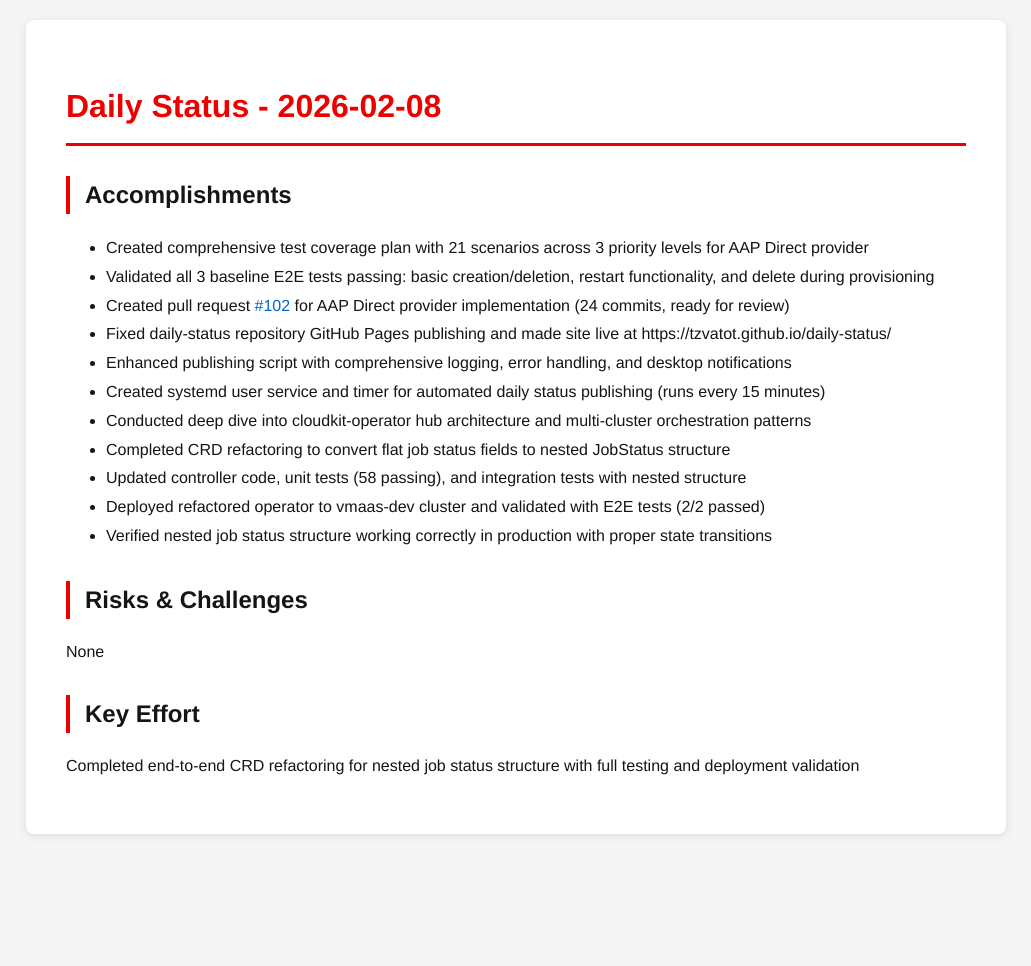
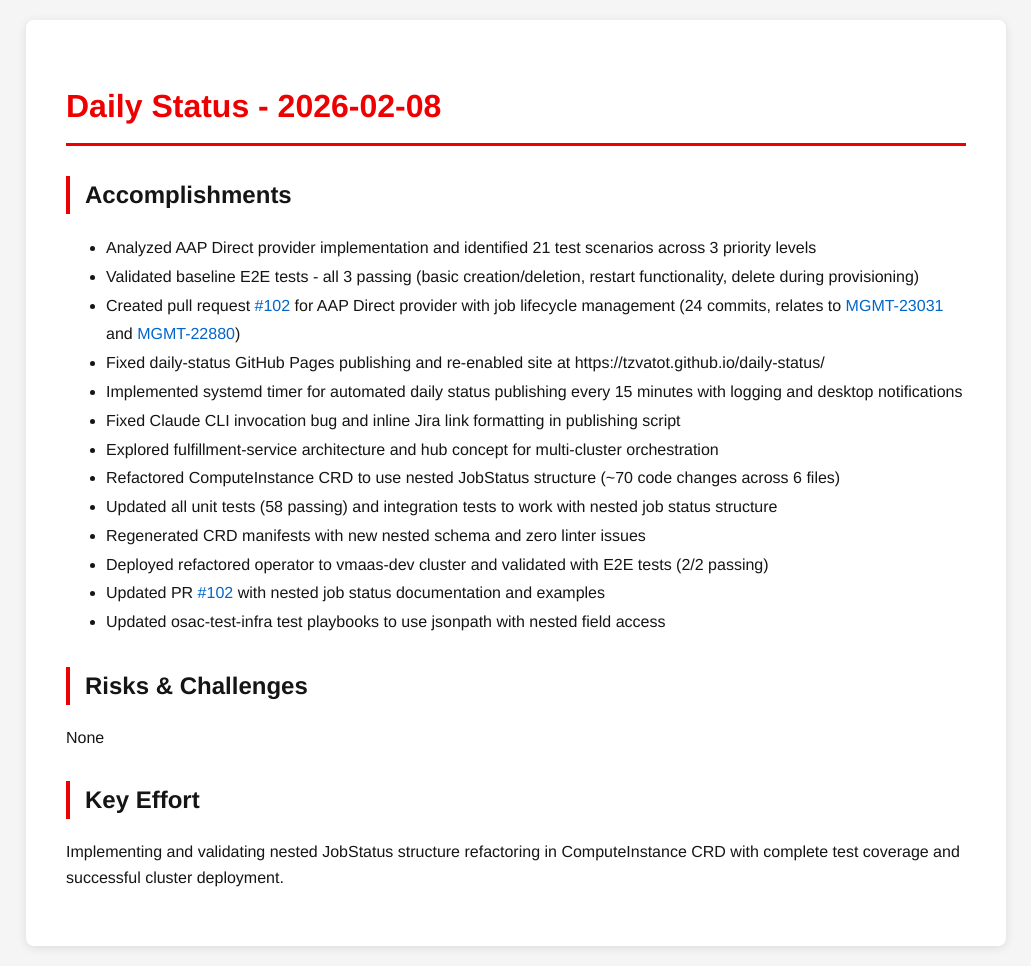
Before and after one commit to tzvatot/daily-status, a Jekyll site: the page built from 2026-02-08.md, in a window 1280 px wide. Shown: the whole page, without its empty margins (124-1155 px from the left). Built offline with Jekyll 4.4.1, drawn with Linux system fonts in a browser that asks for light colours; before the commit the page ends 900 px from its top, so only the background shows below that.

Commit message:
Daily status update - 2026-02-08

```diff
--- a/2026-02-08.md
+++ b/2026-02-08.md
@@ -7,20 +7,22 @@
 # Daily Status - 2026-02-08
 
 ## Accomplishments
-- Created comprehensive test coverage plan with 21 scenarios across 3 priority levels for AAP Direct provider
-- Validated all 3 baseline E2E tests passing: basic creation/deletion, restart functionality, and delete during provisioning
-- Created pull request [#102](https://github.com/osac-project/osac-operator/pull/102) for AAP Direct provider implementation (24 commits, ready for review)
-- Fixed daily-status repository GitHub Pages publishing and made site live at https://tzvatot.github.io/daily-status/
-- Enhanced publishing script with comprehensive logging, error handling, and desktop notifications
-- Created systemd user service and timer for automated daily status publishing (runs every 15 minutes)
-- Conducted deep dive into cloudkit-operator hub architecture and multi-cluster orchestration patterns
-- Completed CRD refactoring to convert flat job status fields to nested JobStatus structure
-- Updated controller code, unit tests (58 passing), and integration tests with nested structure
-- Deployed refactored operator to vmaas-dev cluster and validated with E2E tests (2/2 passed)
-- Verified nested job status structure working correctly in production with proper state transitions
+- Analyzed AAP Direct provider implementation and identified 21 test scenarios across 3 priority levels
+- Validated baseline E2E tests - all 3 passing (basic creation/deletion, restart functionality, delete during provisioning)
+- Created pull request [#102](https://github.com/osac-project/osac-operator/pull/102) for AAP Direct provider with job lifecycle management (24 commits, relates to [MGMT-23031](https://issues.redhat.com/browse/MGMT-23031) and [MGMT-22880](https://issues.redhat.com/browse/MGMT-22880))
+- Fixed daily-status GitHub Pages publishing and re-enabled site at https://tzvatot.github.io/daily-status/
+- Implemented systemd timer for automated daily status publishing every 15 minutes with logging and desktop notifications
+- Fixed Claude CLI invocation bug and inline Jira link formatting in publishing script
+- Explored fulfillment-service architecture and hub concept for multi-cluster orchestration
+- Refactored ComputeInstance CRD to use nested JobStatus structure (~70 code changes across 6 files)
+- Updated all unit tests (58 passing) and integration tests to work with nested job status structure
+- Regenerated CRD manifests with new nested schema and zero linter issues
+- Deployed refactored operator to vmaas-dev cluster and validated with E2E tests (2/2 passing)
+- Updated PR [#102](https://github.com/osac-project/osac-operator/pull/102) with nested job status documentation and examples
+- Updated osac-test-infra test playbooks to use jsonpath with nested field access
 
 ## Risks & Challenges
 None
 
 ## Key Effort
-Completed end-to-end CRD refactoring for nested job status structure with full testing and deployment validation
+Implementing and validating nested JobStatus structure refactoring in ComputeInstance CRD with complete test coverage and successful cluster deployment.
```
